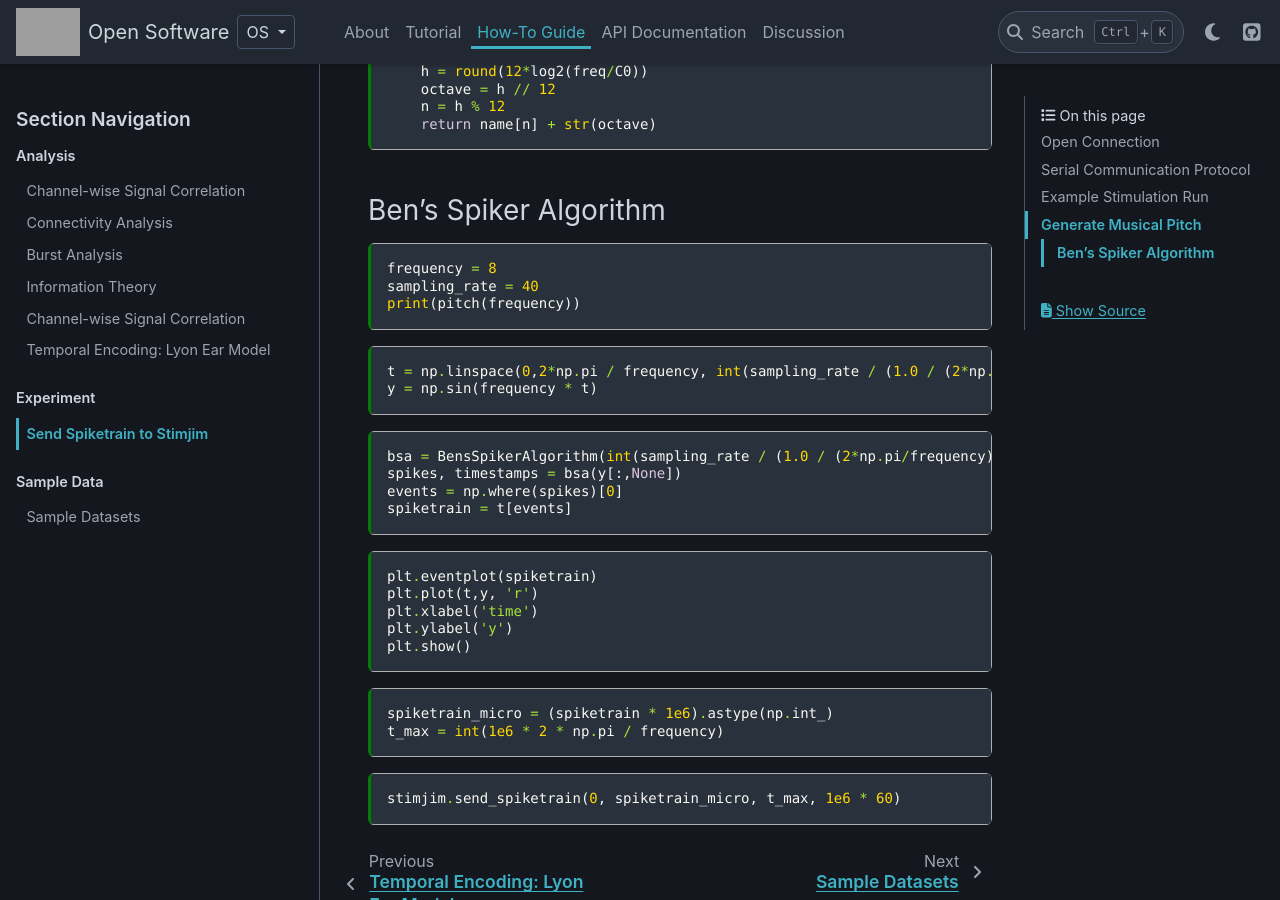
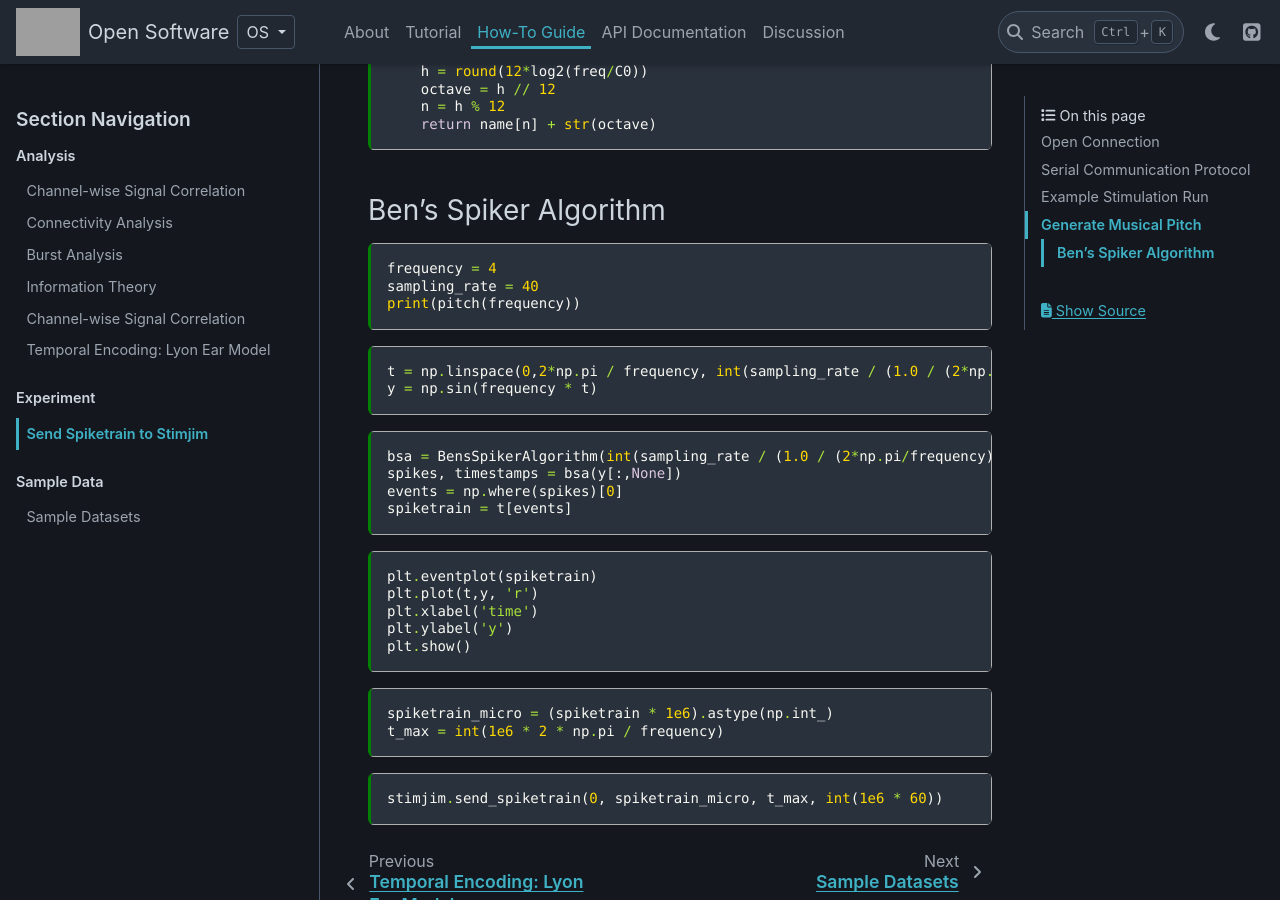
Before and after one commit to GazzolaLab/MiV-OS, a Sphinx documentation site: the page built from docs/guide/stimjim_spiketrain.md, in a window 1280 px wide and 900 px high, scrolled down 1536 px. Built offline with Sphinx 7.4.7 and the PyData theme 0.15.4, drawn with Linux system fonts in a browser that asks for light colours; grey boxes are pictures that could not be loaded.

Commit message:
update stimjim encoder

````diff
--- a/docs/guide/stimjim_spiketrain.md
+++ b/docs/guide/stimjim_spiketrain.md
@@ -119,7 +119,7 @@ def pitch(freq):
 ### Ben's Spiker Algorithm
 
 ```{code-cell} ipython3
-frequency = 8
+frequency = 4
 sampling_rate = 40
 print(pitch(frequency))
 ```
@@ -150,7 +150,7 @@ t_max = int(1e6 * 2 * np.pi / frequency)
 ```
 
 ```{code-cell} ipython3
-stimjim.send_spiketrain(0, spiketrain_micro, t_max, 1e6 * 60)
+stimjim.send_spiketrain(0, spiketrain_micro, t_max, int(1e6 * 60))
 ```
 
 ```{code-cell} ipython3
````
